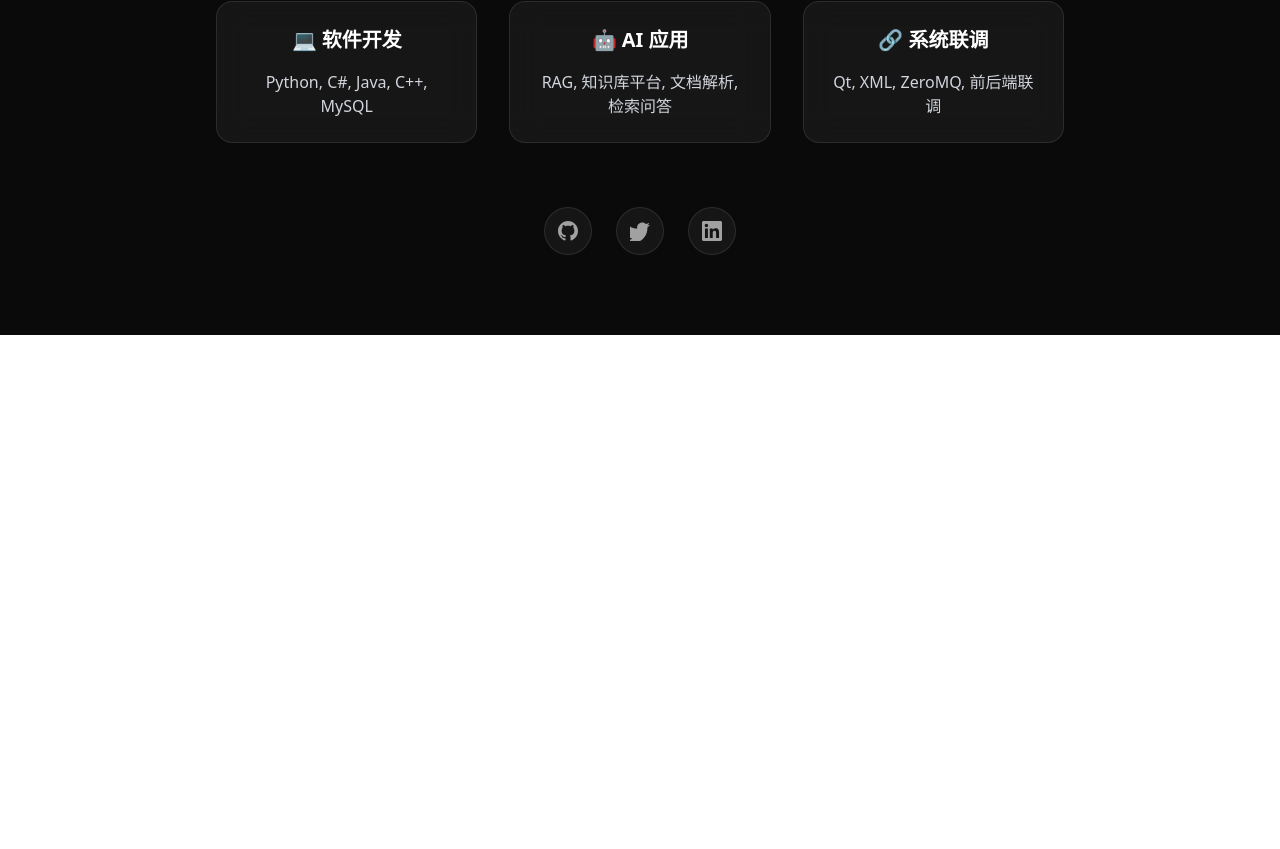
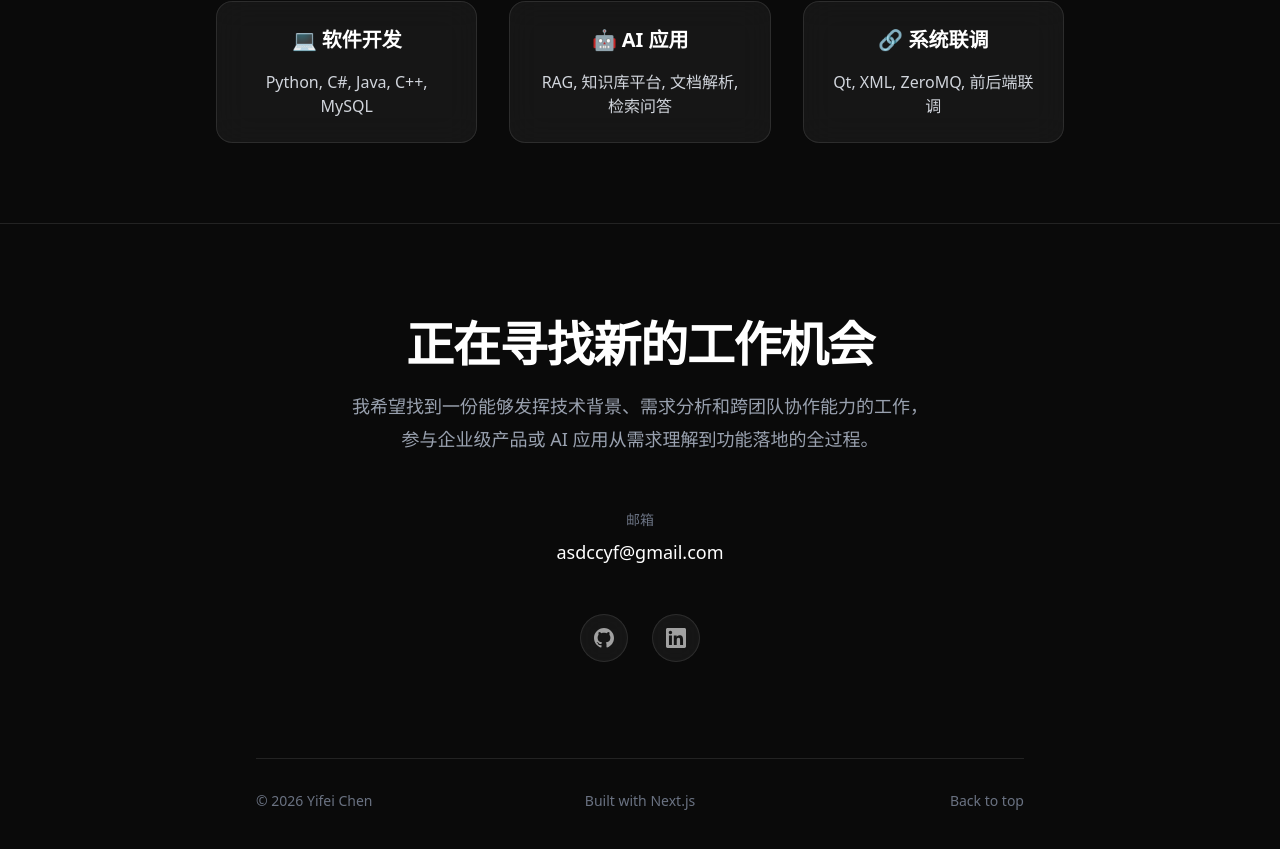
Before and after one commit to asdccyf/asdccyf.github.io, a Next.js app: page / in a window 1280 px wide. Shown: the part 1379-2228 px from the top of the page. Before the commit the page ends 1714 px from the top, so only its background shows below. Built offline with nearby package versions, Linux system fonts and the light colour scheme.

Commit message:
feat: update homepage navigation and contact section

```diff
--- a/app/page.tsx
+++ b/app/page.tsx
@@ -1,5 +1,12 @@
 import { BackgroundPaths } from "@/components/ui/background-paths";
+import { SiteNav } from "@/components/site-nav";
 import Image from "next/image";
+
+const contactLinks = {
+  email: "asdccyf@gmail.com",
+  github: "https://github.com/asdccyf",
+  linkedin: "https://www.linkedin.com/in/yourprofile",
+};
 
 const skills = [
   {
@@ -21,32 +28,8 @@ const skills = [
 
 export default function Home() {
   return (
-    <main className="relative">
-      {/* 导航栏 */}
-      <nav className="fixed top-0 left-0 right-0 z-50 p-6">
-        <div className="max-w-7xl mx-auto flex justify-between items-center">
-          <div className="flex items-center space-x-2">
-            <Image
-              src="/avatar.jpg"
-              alt="头像"
-              width={40}
-              height={40}
-              className="rounded-full"
-            />
-            <span className="text-white font-medium">FEI的个人网站</span>
-          </div>
-          <div className="hidden md:flex items-center gap-6 text-gray-300">
-            <a href="#about" className="hover:text-white transition-colors">关于我</a>
-            <a href="#experience" className="hover:text-white transition-colors">经历</a>
-            <a href="#projects" className="hover:text-white transition-colors">项目</a>
-            <a href="#contact" className="hover:text-white transition-colors">联系</a>
-            <a href="https://github.com/asdccyf" target="_blank"
-              className="px-4 py-2 bg-white/10 text-white rounded-full hover:bg-white/20 transition-all duration-200 backdrop-blur-sm border border-white/10">
-              GitHub
-            </a>
-          </div>
-        </div>
-      </nav>
+    <main id="top" className="relative">
+      <SiteNav />
 
       {/* 主背景区域 */}
       <BackgroundPaths title="Hi, I'm Yifei Chen" />
@@ -88,29 +71,69 @@ export default function Home() {
               </div>
             ))}
           </div>
+        </div>
+      </section>
 
-          {/* 社交媒体链接 */}
-          <div className="flex justify-center gap-6 mt-16">
-            <a href="https://github.com/asdccyf" target="_blank"
-              className="w-12 h-12 bg-white/5 backdrop-blur-lg rounded-full flex items-center justify-center text-white/60 hover:text-white hover:bg-white/10 transition-all duration-200 border border-white/10">
+      {/* Contact + Footer */}
+      <section
+        id="contact"
+        className="bg-neutral-950 border-t border-white/10 px-6 pt-24 pb-12"
+      >
+        <div className="max-w-3xl mx-auto flex flex-col items-center text-center">
+          <h2 className="text-4xl md:text-5xl font-bold text-white tracking-tight mb-6">
+            正在寻找新的工作机会
+          </h2>
+          <p className="text-lg text-gray-400 leading-relaxed mb-14 flex flex-col items-center gap-1">
+            <span>我希望找到一份能够发挥技术背景、需求分析和跨团队协作能力的工作，</span>
+            <span>参与企业级产品或 AI 应用从需求理解到功能落地的全过程。</span>
+          </p>
+
+          <div className="mb-12">
+            <p className="text-sm text-gray-500 mb-2">邮箱</p>
+            <a
+              href={`mailto:${contactLinks.email}`}
+              className="text-white text-lg hover:text-gray-300 transition-colors break-all"
+            >
+              {contactLinks.email}
+            </a>
+          </div>
+
+          <div className="flex justify-center gap-6">
+            <a
+              href={contactLinks.github}
+              target="_blank"
+              rel="noopener noreferrer"
+              aria-label="GitHub"
+              className="w-12 h-12 bg-white/5 backdrop-blur-lg rounded-full flex items-center justify-center text-white/60 hover:text-white hover:bg-white/10 transition-all duration-200 border border-white/10"
+            >
               <svg className="w-5 h-5" fill="currentColor" viewBox="0 0 24 24">
                 <path d="M12 0c-6.626 0-12 5.373-12 12 0 5.302 3.438 9.8 8.207 11.387.599.111.793-.261.793-.577v-2.234c-3.338.726-4.033-1.416-4.033-1.416-.546-1.387-1.333-1.756-1.333-1.756-1.089-.745.083-.729.083-.729 1.205.084 1.839 1.237 1.839 1.237 1.07 1.834 2.807 1.304 3.492.997.107-.775.418-1.305.762-1.604-2.665-.305-5.467-1.334-5.467-5.931 0-1.311.469-2.381 1.236-3.221-.124-.303-.535-1.524.117-3.176 0 0 1.008-.322 3.301 1.23.957-.266 1.983-.399 3.003-.404 1.02.005 2.047.138 3.006.404 2.291-1.552 3.297-1.23 3.297-1.23.653 1.653.242 2.874.118 3.176.77.84 1.235 1.911 1.235 3.221 0 4.609-2.807 5.624-5.479 5.921.43.372.823 1.102.823 2.222v3.293c0 .319.192.694.801.576 4.765-1.589 8.199-6.086 8.199-11.386 0-6.627-5.373-12-12-12z" />
               </svg>
             </a>
-            <a href="mailto:your-email@example.com" target="_blank"
-              className="w-12 h-12 bg-white/5 backdrop-blur-lg rounded-full flex items-center justify-center text-white/60 hover:text-white hover:bg-white/10 transition-all duration-200 border border-white/10">
-              <svg className="w-5 h-5" fill="currentColor" viewBox="0 0 24 24">
-                <path d="M24 4.557c-1.113.493-2.309.826-3.565.979 1.282-.768 2.266-1.984 2.732-3.433-1.201.714-2.532 1.232-3.946 1.511-1.135-1.208-2.749-1.961-4.535-1.961-3.431 0-6.215 2.784-6.215 6.215 0 .488.055.96.161 1.414-5.165-.259-9.744-2.734-12.804-6.493-.535.919-.842 1.987-.842 3.127 0 2.157 1.097 4.059 2.765 5.174-1.018-.033-1.976-.312-2.815-.778v.079c0 3.011 2.141 5.523 4.98 6.091-.521.143-1.07.219-1.636.219-.4 0-.791-.039-1.171-.111.792 2.475 3.09 4.275 5.814 4.323-2.127 1.667-4.806 2.66-7.714 2.66-.5 0-.994-.029-1.481-.087 2.749 1.763 6.012 2.793 9.514 2.793 11.418 0 17.661-9.463 17.661-17.661 0-.269-.006-.537-.018-.804 1.212-.875 2.263-1.967 3.093-3.211z" />
-              </svg>
-            </a>
-            <a href="https://www.linkedin.com/in/yourprofile" target="_blank"
-              className="w-12 h-12 bg-white/5 backdrop-blur-lg rounded-full flex items-center justify-center text-white/60 hover:text-white hover:bg-white/10 transition-all duration-200 border border-white/10">
+            <a
+              href={contactLinks.linkedin}
+              target="_blank"
+              rel="noopener noreferrer"
+              aria-label="LinkedIn"
+              className="w-12 h-12 bg-white/5 backdrop-blur-lg rounded-full flex items-center justify-center text-white/60 hover:text-white hover:bg-white/10 transition-all duration-200 border border-white/10"
+            >
               <svg className="w-5 h-5" fill="currentColor" viewBox="0 0 24 24">
                 <path d="M20.447 20.452h-3.554v-5.569c0-1.328-.027-3.037-1.852-3.037-1.853 0-2.136 1.445-2.136 2.939v5.667H9.351V9h3.414v1.561h.046c.477-.9 1.637-1.85 3.37-1.85 3.601 0 4.267 2.37 4.267 5.455v6.286zM5.337 7.433c-1.144 0-2.063-.926-2.063-2.065 0-1.138.92-2.063 2.063-2.063 1.14 0 2.064.925 2.064 2.063 0 1.139-.925 2.065-2.064 2.065zm1.782 13.019H3.555V9h3.564v11.452zM22.225 0H1.771C.792 0 0 .774 0 1.729v20.542C0 23.227.792 24 1.771 24h20.451C23.2 24 24 23.227 24 22.271V1.729C24 .774 23.2 0 22.222 0h.003z" />
               </svg>
             </a>
           </div>
         </div>
+
+        <footer className="max-w-3xl mx-auto mt-24 pt-8 border-t border-white/10 grid grid-cols-1 sm:grid-cols-3 gap-4 text-sm text-gray-500 items-center text-center sm:text-left">
+          <p>© 2026 Yifei Chen</p>
+          <p className="sm:text-center">Built with Next.js</p>
+          <a
+            href="#top"
+            className="hover:text-white transition-colors sm:text-right"
+          >
+            Back to top
+          </a>
+        </footer>
       </section>
     </main>
   );
--- /dev/null
+++ b/components/site-nav.tsx
@@ -0,0 +1,53 @@
+import Image from "next/image";
+import Link from "next/link";
+
+type NavKey = "about" | "experience" | "projects" | "contact";
+
+const navItems: { key: NavKey; label: string; href: string }[] = [
+  { key: "about", label: "关于我", href: "/#about" },
+  { key: "experience", label: "经历", href: "/experience" },
+  { key: "projects", label: "项目", href: "/projects" },
+  { key: "contact", label: "联系", href: "/#contact" },
+];
+
+export function SiteNav({ active }: { active?: NavKey }) {
+  return (
+    <nav className="fixed top-0 left-0 right-0 z-50 p-6">
+      <div className="max-w-7xl mx-auto flex justify-between items-center">
+        <Link href="/" className="flex items-center space-x-2">
+          <Image
+            src="/avatar.jpg"
+            alt="头像"
+            width={40}
+            height={40}
+            className="rounded-full"
+          />
+          <span className="text-white font-medium">FEI的个人网站</span>
+        </Link>
+        <div className="hidden md:flex items-center gap-6 text-gray-300">
+          {navItems.map((item) => (
+            <Link
+              key={item.key}
+              href={item.href}
+              className={
+                active === item.key
+                  ? "text-white transition-colors"
+                  : "hover:text-white transition-colors"
+              }
+            >
+              {item.label}
+            </Link>
+          ))}
+          <a
+            href="https://github.com/asdccyf"
+            target="_blank"
+            rel="noopener noreferrer"
+            className="px-4 py-2 bg-white/10 text-white rounded-full hover:bg-white/20 transition-all duration-200 backdrop-blur-sm border border-white/10"
+          >
+            GitHub
+          </a>
+        </div>
+      </div>
+    </nav>
+  );
+}
```
